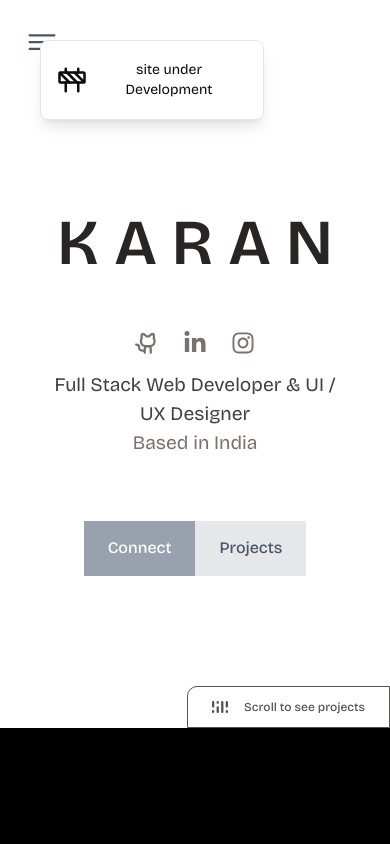
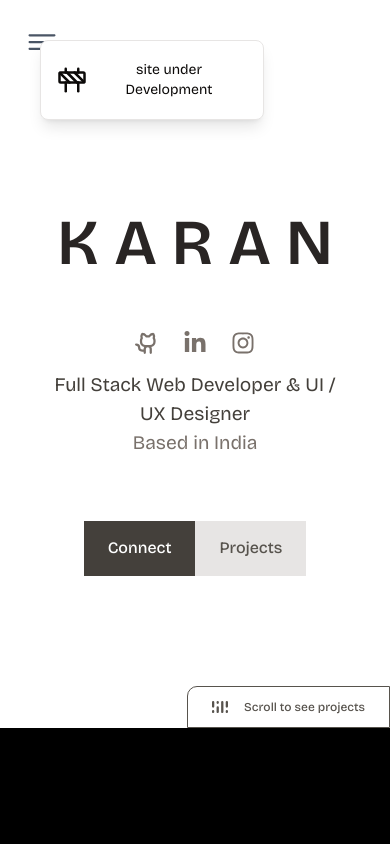
Before and after one commit to iamkaranroushan/my-portfolio, a Next.js app: page / in a window 390 px wide. Shown: the top 844 px of the page. Built offline with nearby package versions, Linux system fonts and the light colour scheme.

Commit message:
updated color patterns

```diff
--- a/Components/Connect/connect.jsx
+++ b/Components/Connect/connect.jsx
@@ -65,10 +65,10 @@ const Connect = () => {
                   Contact
                 </h4>*/}
 
-                <button className="bg-black  text-stone-200 px-[clamp(0.8rem,2vw,1rem)] py-[clamp(0.8rem,1vw,1.5rem)] rounded-md text-[clamp(1rem,1vw,1.2rem)] rounded-ee-none rounded-se-none hover:bg-black/80 cursor-pointer transition-all hover:text-white ease-in-out duration-300">
+                <button className="bg-stone-700 active:bg-stone-600  text-stone-200 px-[clamp(0.8rem,2vw,1rem)] py-[clamp(0.8rem,1vw,1.5rem)] rounded-md text-[clamp(1rem,1vw,1.2rem)] rounded-ee-none rounded-se-none  cursor-pointer transition-all hover:text-white ease-in-out duration-300">
                   Mail me
                 </button>
-                <button className="bg-stone-200 px-[clamp(0.8rem,2vw,1rem)] py-[clamp(0.8rem,1vw,1.5rem)] rounded-md text-[clamp(1rem,1vw,1.2rem)]  rounded-ss-none rounded-es-none   hover:bg-stone-200/50 cursor-pointer hover:text-stone-800 transition-all ease-in-out duration-300">
+                <button className="bg-stone-200 text-stone-600 active:bg-stone-600 active:text-white px-[clamp(0.8rem,2vw,1rem)] py-[clamp(0.8rem,1vw,1.5rem)] rounded-md text-[clamp(1rem,1vw,1.2rem)]  rounded-ss-none rounded-es-none cursor-pointer  transition-all ease-in-out duration-300">
                  Book a call
                 </button>
 
@@ -138,6 +138,8 @@ const Connect = () => {
           </Link>
         </p>
       </div>
+
+
     </div>
   );
 };
--- a/Components/Hero/hero.jsx
+++ b/Components/Hero/hero.jsx
@@ -155,13 +155,13 @@ const Hero = () => {
         >
           <Link
             href="#connect"
-            className="bg-gray-400 text-[16px] sm:text-[20px] text-gray-200  hover:bg-gray-600 text-white px-6 py-4 lg:px-20 lg:py-6 text-xl font-medium transition duration-300"
+            className="bg-stone-700 text-[16px] sm:text-[20px]   active:bg-stone-600 text-white px-6 py-4 lg:px-20 lg:py-6 text-xl font-medium transition duration-300"
           >
             Connect{" "}
           </Link>{" "}
           <Link
             href="#projects"
-            className="text-[16px] sm:text-[20px]  bg-gray-200 hover:bg-gray-600 hover:text-white text-gray-600 px-6 py-4 backdrop-blur-md lg:px-20 lg:py-6 text-xl font-medium transition duration-300"
+            className="text-[16px] sm:text-[20px] active:bg-stone-600  bg-stone-200  active:text-white text-stone-600 px-6 py-4 backdrop-blur-md lg:px-20 lg:py-6 text-xl font-medium transition duration-300"
           >
             Projects{" "}
           </Link>{" "}
```
